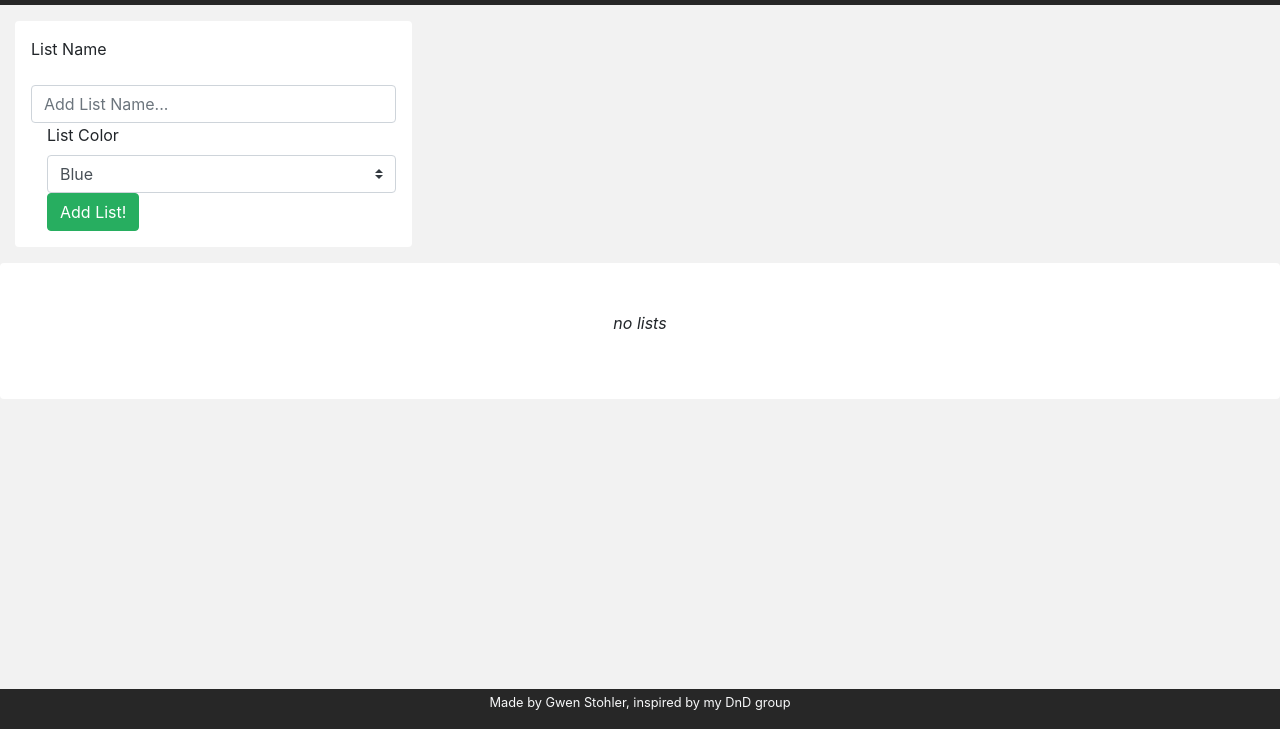
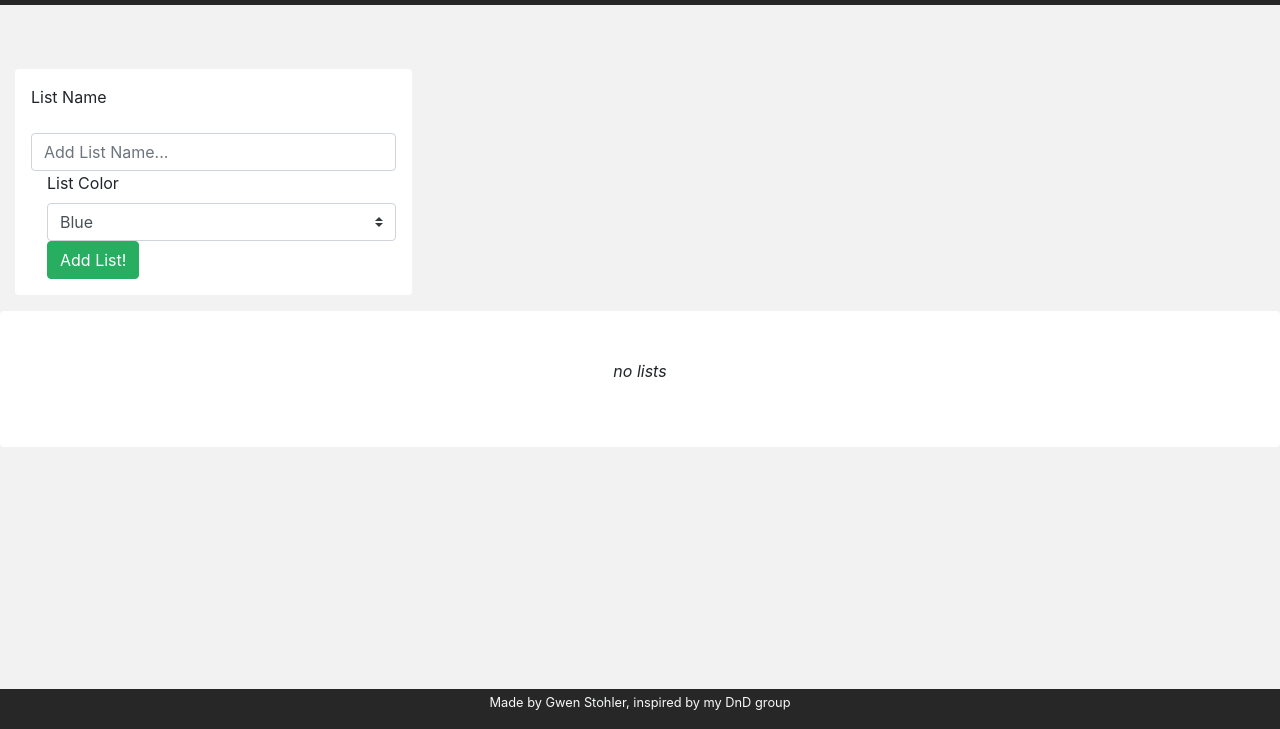
Before and after one commit to JenniferStohler/TaskmasterProject, a website with bundled scripts: page index.html in a window 1280 px wide. Shown: the part 71-800 px from the top of the page. Built offline with nearby package versions, Linux system fonts and the light colour scheme.

Commit message:
minor change

```diff
--- a/index.html
+++ b/index.html
@@ -24,7 +24,7 @@
     <main class="container-fluid">
 
         <div class="row my-3">
-            <div class="col-md-4">
+            <div class="col-md-4 mt-5">
                 <form class="bg-white rounded p-3" onsubmit="app.listsController.addList(name)">
                     <div class="form-group d-flex">
                         <label for="moreLists">List Name</label>
```
